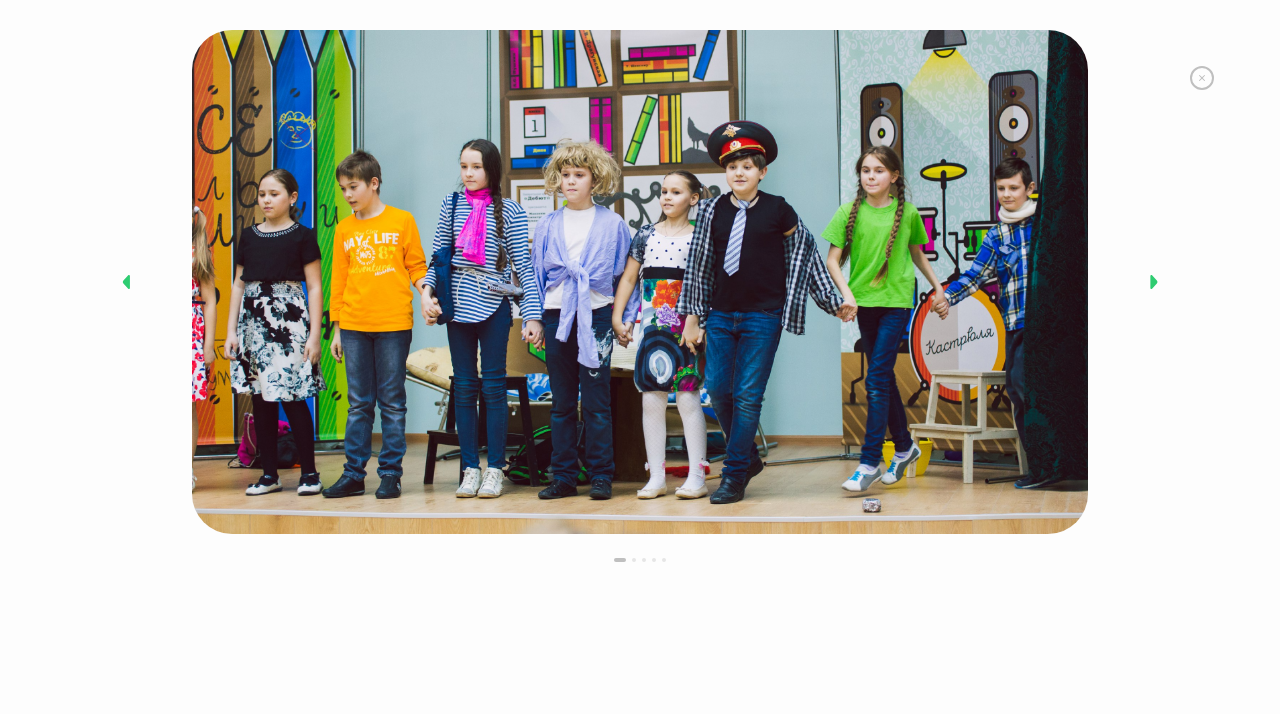
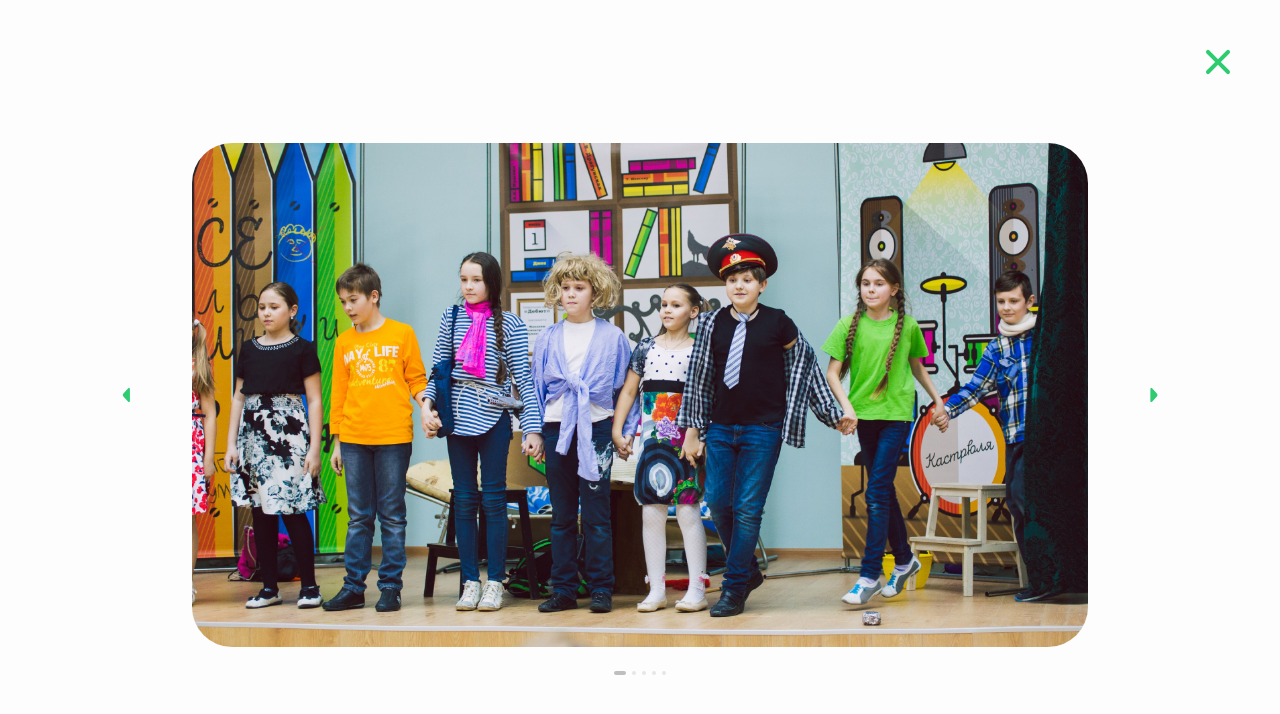
Before and after one commit to khruartem/otkter, a React (Vite) app: page /otkter/projects/1/1 in a window 1280 px wide. Shown: the top 714 px of the page. Built offline with nearby package versions, Linux system fonts and the light colour scheme; a web font is replaced by a local one.

Commit message:
fix: ui bugs

```diff
--- a/src/components/app/app.tsx
+++ b/src/components/app/app.tsx
@@ -19,7 +19,6 @@ export function App() {
         <Route
           path={"/otkter/projects/:id/:photoId"}
           element={<Modal type="close" onClose={() => {
-            console.log(location.state);
             navigate(`otkter/projects/${location.state?.projectId}`);
           }}><Slider /></Modal>}
         />
--- a/src/components/icons/icons.module.css
+++ b/src/components/icons/icons.module.css
@@ -30,8 +30,8 @@
 }
 
 .close {
-  width: 8px;
-  height: 8px;
+  width: 32px;
+  height: 32px;
   position: absolute;
 }
 
--- a/src/components/ui/modal/modal.module.css
+++ b/src/components/ui/modal/modal.module.css
@@ -3,7 +3,7 @@
   display: flex;
   flex-direction: column;
   align-items: flex-start;
-  justify-content: flex-start;
+  justify-content: center;
   background-color: var(--light60);
 }
 
@@ -33,12 +33,12 @@
 
 .modal__button {
   background-color: transparent;
-  color: var(--light20);
   display: flex;
   cursor: pointer;
 }
 
 .modal__button_back {
+  color: var(--light20);
   padding-block: 14px;
   flex-direction: row;
   justify-content: flex-end;
@@ -46,33 +46,35 @@
 }
 
 .modal__button_close {
-  padding: 9px;
   position: absolute;
   align-items: center;
   flex-direction: row;
   justify-content: center;
-  top: 48px;
-  right: 48px;
-  margin: 18px;
-  width: 24px;
-  height: 24px;
-  border: 2px solid var(--light20);
-  border-radius: 40px;
+  width: 60px;
+  height: 60px;
 }
 
-.modal__button:hover span {
+.modal__button_back:hover span {
   color: var(--dark80);
 }
 
-.modal__button:hover svg {
+.modal__button_back:hover svg {
   fill: var(--dark80);
 }
 
-.modal__button:active span {
+.modal__button_back:active span {
   color: var(--navy);
 }
 
-.modal__button:active svg {
+.modal__button_back:active svg {
+  fill: var(--navy);
+}
+
+.modal__button_close:hover svg {
+  fill: var(--nephritis120);
+}
+
+.modal__button_close:active svg {
   fill: var(--navy);
 }
 
@@ -104,3 +106,33 @@
   padding-block: 3.86vw;
   padding-inline: 3.86vw;
 }
+
+.modal__button_close_large-screen {
+  top: 48px;
+  right: 48px;
+}
+
+.modal__button_close_large-screen {
+  top: 48px;
+  right: 48px;
+}
+
+.modal__button_close_desktop {
+  top: 32px;
+  right: 32px;
+}
+
+.modal__button_close_laptop {
+  top: 42px;
+  right: 42px;
+}
+
+.modal__button_close_tablet {
+  top: 30px;
+  right: 30px;
+}
+
+.modal__button_close_mobile {
+  top: 16px;
+  right: 16px;
+}
--- a/src/components/ui/modal/modal.tsx
+++ b/src/components/ui/modal/modal.tsx
@@ -14,6 +14,7 @@ export const ModalUI: FC<TModalUIProps> = memo(
   ({ type, onClose, children }) => {
     const { isLarge, isDesktop, isLaptop, isTablet, isMobile } =
       useGetMediaQuery();
+
     return (
       <div
         className={clsx(
@@ -24,10 +25,10 @@ export const ModalUI: FC<TModalUIProps> = memo(
           isTablet && styles.modal_tablet,
           isMobile && styles.modal_mobile,
           isDesktop ? styles["modal_small-gap"] : styles["modal_large-gap"],
-          isTablet || isMobile
+          ((isTablet || isMobile) && type === "back")
             ? styles["modal_height-mobile"]
             : styles["modal_height-regular"],
-          type === "close" && styles["modal_overflowed-y"]
+          type === "close" && styles["modal_overflowed-y"],
         )}
       >
         {type === "back" && (
@@ -53,11 +54,19 @@ export const ModalUI: FC<TModalUIProps> = memo(
         )}
         {type === "close" && (
           <button
-            className={clsx(styles.modal__button, styles.modal__button_close)}
+            className={clsx(
+              styles.modal__button,
+              styles.modal__button_close,
+              isLarge && styles["modal__button_close_large-screen"],
+              isDesktop && styles.modal__button_close_desktop,
+              isLaptop && styles.modal__button_close_laptop,
+              isTablet && styles.modal__button_close_tablet,
+              isMobile && styles.modal__button_close_mobile,
+            )}
             type="button"
             onClick={onClose}
           >
-            <CloseModal mainColor={Colors.Light20} />
+            <CloseModal mainColor={Colors.Nephritis100} />
           </button>
         )}
         {children}
--- a/src/index.css
+++ b/src/index.css
@@ -2,7 +2,7 @@
 @import url('https://fonts.googleapis.com/css2?family=Inter&family=Playfair+Display:ital,wght@1,600&family=Roboto:ital,wght@0,100;0,300;0,400;0,500;0,700;0,900;1,100;1,300;1,400;1,500;1,700;1,900&family=Source+Serif+4:ital,wght@1,300&family=Unbounded:wght@200..900&display=swap');
 
 :root {
-  background-color: #F7F7F7;
+  background-color: var(--light80);
 
   font-synthesis: none;
   text-rendering: optimizeLegibility;
--- a/src/sections/footer/footer.tsx
+++ b/src/sections/footer/footer.tsx
@@ -84,7 +84,7 @@ const LargeResolution = () => {
           textTransform="none"
           color={Colors.Light100}
         >
-          {"©2024 Творческое объединение «Открытая Территория»"}
+          {"©2025 Творческое объединение «Открытая Территория»"}
         </Text>
       </div>
     </footer>
```
